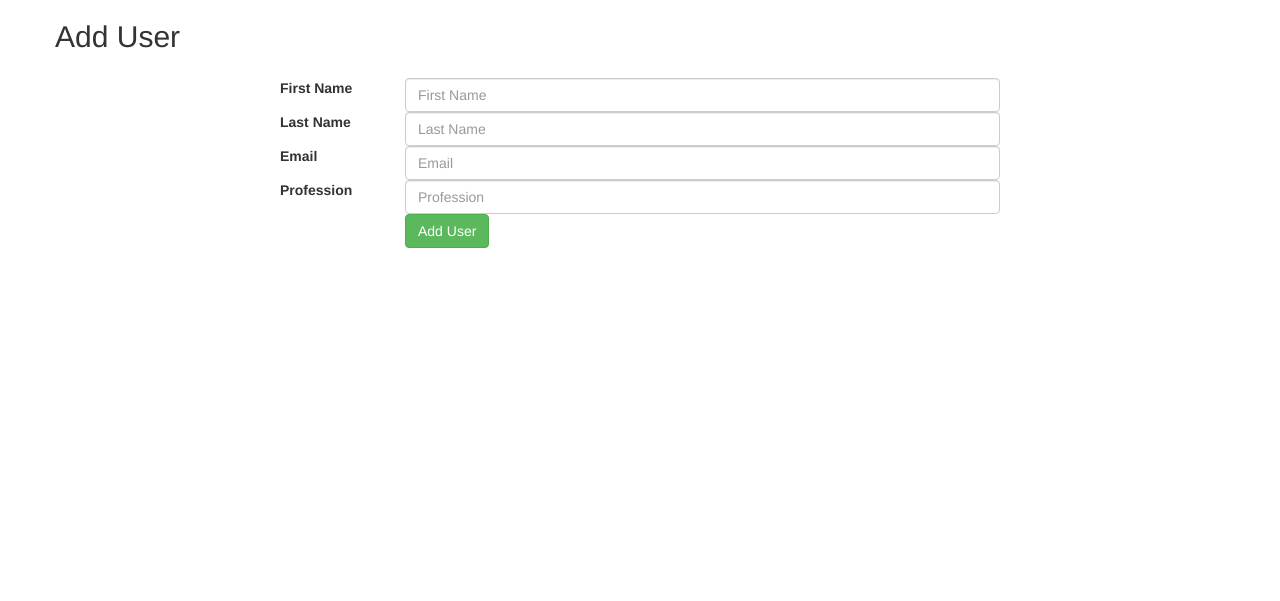
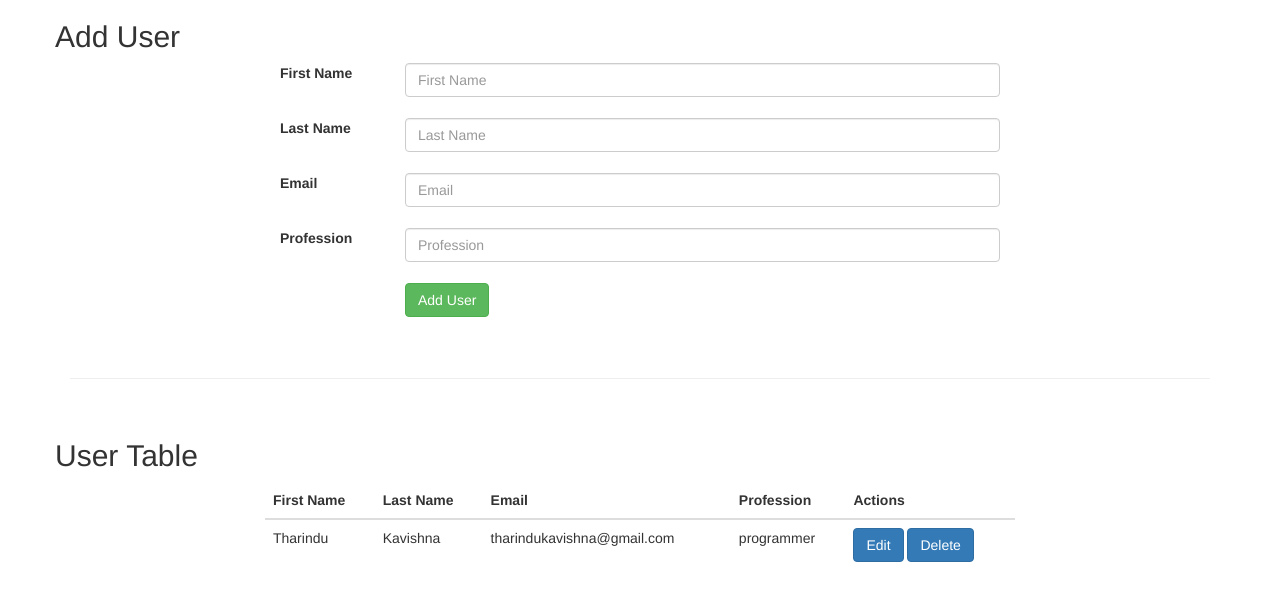
Before and after one commit to tharindu97/Node_JS, a Node server app: page / in a window 1280 px wide. Shown: the top 601 px of the page. Run offline with Node 20, Linux system fonts and the light colour scheme; some libraries are stand-ins or nearby versions.

Commit message:
create user table

```diff
--- a/views/index.hbs
+++ b/views/index.hbs
@@ -9,38 +9,69 @@
                         <label for="inputEmail3" class="col-sm-2 control-label">First Name</label>
                         <div class="col-sm-10">
                             <input type="text" class="form-control" id="inputEmail3" placeholder="First Name" name="fname">
-                        </div>
+                        </div><br><br>
                     </div>
+
 
                     <div class="form-group">
                         <label for="inputEmail3" class="col-sm-2 control-label">Last Name</label>
                         <div class="col-sm-10">
                             <input type="text" class="form-control" id="inputEmail3" placeholder="Last Name" name="lname">
-                        </div>
+                        </div><br><br>
                     </div>
 
                     <div class="form-group">
                         <label for="inputEmail3" class="col-sm-2 control-label">Email</label>
                         <div class="col-sm-10">
                             <input type="email" class="form-control" id="inputEmail3" placeholder="Email" name="email">
-                        </div>
+                        </div><br><br>
                     </div>
 
                     <div class="form-group">
                         <label for="inputPassword3" class="col-sm-2 control-label">Profession</label>
                         <div class="col-sm-10">
                             <input type="email" class="form-control" id="inputPassword3" placeholder="Profession" name="prof">
-                        </div>
+                        </div><br><br>
                     </div>
 
                     <div class="form-group">
                         <div class="col-sm-offset-2 col-sm-10">
                             <button type="submit" class="btn btn-success" id="adduser">Add User</button>
-                        </div>
+                        </div><br><br>
                     </div>
 
                 </form>
             </div>
             <div class="col-md-2"></div>
         </div>
+        <br>
+        <hr>
+        <br>
+
+        <div class="row">
+            <h2>User Table</h2>
+            <div class="col-md-2"></div>
+            <div class="col-md-8">
+                <table class="table table-hover">
+                    <thead>
+                        <th>First Name</th>
+                        <th>Last Name</th>
+                        <th>Email</th>
+                        <th>Profession</th>
+                        <th>Actions</th>
+                    </thead>
+
+                    <tbody>
+                        <tr>
+                            <td>Tharindu</td>
+                            <td>Kavishna</td>
+                            <td>tharindukavishna@gmail.com</td>
+                            <td>programmer</td>
+                            <td><button class="btn btn-primary">Edit</button> <button class="btn btn-primary">Delete</button></td>
+                        </tr>
+                    </tbody>
+                </table>
+            </div>
+            <div class="col-md-2"></div>
+        </div>
 </div>
```
